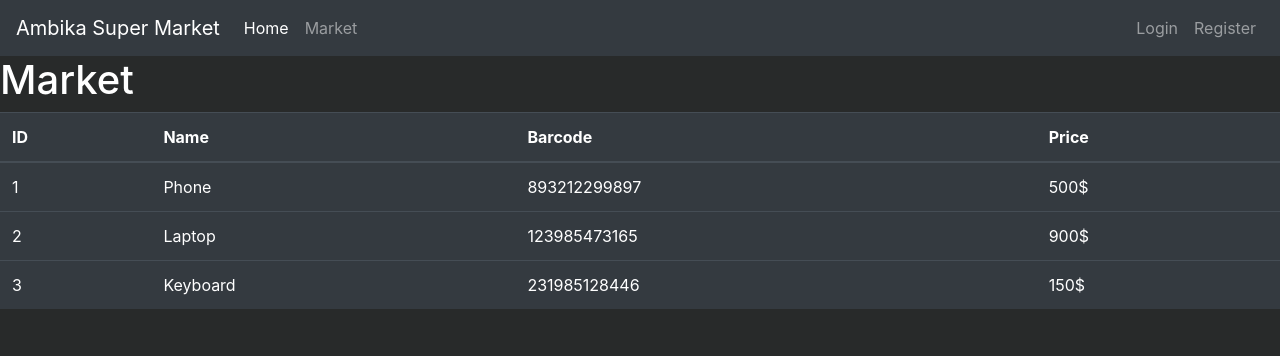
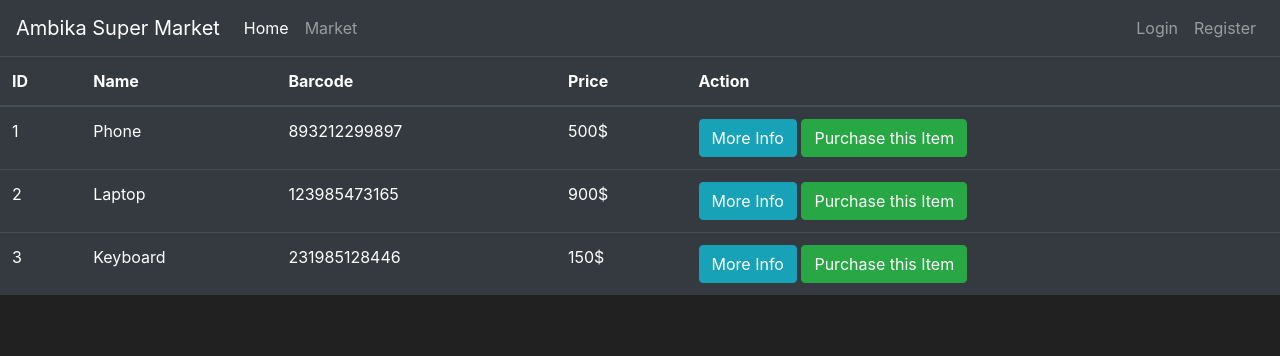
Before and after one commit to manavg005/Flask-Market, a Flask app: page /market in a window 1280 px wide. Shown: the top 356 px of the page. Run offline with Flask 2, Linux system fonts and the light colour scheme; some libraries are stand-ins or nearby versions.

Commit message:
adding db file

```diff
--- a/market.py
+++ b/market.py
@@ -1,7 +1,18 @@
-from flask import Flask
-from flask import render_template
+from flask import Flask, render_template
+from flask_sqlalchemy import SQLAlchemy
 app = Flask(__name__)
+app.config['SQLALCHEMY_DATABASE_URI'] = 'sqlite:///market.db'
+db = SQLAlchemy(app)
 
+class Item(db.Model):
+    id = db.Column(db.Integer(), primary_key=True)
+    name = db.Column(db.String(length=30), nullable=False, unique=True)
+    price = db.Column(db.Integer(), nullable=False)
+    barcode = db.Column(db.String(length=12), nullable=False, unique=True)
+    decription = db.Column(db.String(length=1024), nullable=False, unique=True)
+
+    def __repr__(self):
+        return f'Item{self.name}'
 @app.route('/')
 @app.route('/home')
 def home_page():
@@ -15,4 +26,4 @@ def market_page():
         {'id': 2, 'name': 'Laptop', 'barcode': '123985473165', 'price': 900},
         {'id': 3, 'name': 'Keyboard', 'barcode': '231985128446', 'price': 150}
     ]
-    return render_template('market.html',items=items)
+    return render_template('market.html', items=items)
--- /dev/null
+++ b/templates/base.html
@@ -0,0 +1,60 @@
+<!doctype html>
+<html lang="en">
+   <head>
+      <!-- Required meta tags -->
+      <meta charset="utf-8">
+      <meta name="viewport" content="width=device-width, initial-scale=1, shrink-to-fit=no">
+      <!-- Bootstrap CSS -->
+      <link rel="stylesheet" href="https://cdn.jsdelivr.net/npm/bootstrap@4.5.3/dist/css/bootstrap.min.css" integrity="sha384-TX8t27EcRE3e/ihU7zmQxVncDAy5uIKz4rEkgIXeMed4M0jlfIDPvg6uqKI2xXr2" crossorigin="anonymous">
+      <title>
+          {% block title %}
+
+          {% endblock %}
+      </title>
+   </head>
+   <body>
+      <nav class="navbar navbar-expand-md navbar-dark bg-dark">
+      <a class="navbar-brand" href="#">Ambika Super Market</a>
+            <button class="navbar-toggler" type="button" data-toggle="collapse" data-target="#navbarNav">
+            <span class="navbar-toggler-icon"></span>
+            </button>
+        <div class="collapse navbar-collapse" id="navbarNav">
+            <ul class="navbar-nav mr-auto">
+            <li class="nav-item active">
+                <a class="nav-link" href="{{ url_for('home_page') }}">Home <span class="sr-only">(current)</span></a>
+    </li>
+    <li class="nav-item">
+        <a class="nav-link" href="{{ url_for('market_page') }}">Market</a>
+    </li>
+    </ul>
+    <ul class="navbar-nav">
+        <li class="nav-item">
+        <a class="nav-link" href="#">Login</a>
+        </li>
+    <li class="nav-item">
+        <a class="nav-link" href="#">Register</a>
+    </li>
+</ul>
+      </div>
+    </nav>
+        {% block content %}
+
+        {% endblock %}
+      <!-- Future Content here -->
+
+
+
+      <!-- Optional JavaScript -->
+      <!-- jQuery first, then Popper.js, then Bootstrap JS -->
+      <script src='https://kit.fontawesome.com/a076d05399.js'></script>
+      <script src="https://code.jquery.com/jquery-3.5.1.slim.min.js" integrity="sha384-DfXdz2htPH0lsSSs5nCTpuj/zy4C+OGpamoFVy38MVBnE+IbbVYUew+OrCXaRkfj" crossorigin="anonymous"></script>
+      <script src="https://cdn.jsdelivr.net/npm/popper.js@1.16.1/dist/umd/popper.min.js" integrity="sha384-9/reFTGAW83EW2RDu2S0VKaIzap3H66lZH81PoYlFhbGU+6BZp6G7niu735Sk7lN" crossorigin="anonymous"></script>
+      <script src="https://stackpath.bootstrapcdn.com/bootstrap/4.5.2/js/bootstrap.min.js" integrity="sha384-B4gt1jrGC7Jh4AgTPSdUtOBvfO8shuf57BaghqFfPlYxofvL8/KUEfYiJOMMV+rV" crossorigin="anonymous"></script>
+   </body>
+   <style>
+      body {
+      background-color: #212121;
+      color: white
+      }
+   </style>
+</html>
--- a/templates/market.html
+++ b/templates/market.html
@@ -1,41 +1,9 @@
-<!doctype html>
-<html lang="en">
-  <head>
-    <!-- Required meta tags -->
-    <meta charset="utf-8">
-    <meta name="viewport" content="width=device-width, initial-scale=1, shrink-to-fit=no">
+{% extends 'base.html' %}
+{% block title %}
+    Market
+{% endblock %}
 
-    <!-- Bootstrap CSS -->
-    <link rel="stylesheet" href="https://cdn.jsdelivr.net/npm/bootstrap@4.5.3/dist/css/bootstrap.min.css" integrity="sha384-TX8t27EcRE3e/ihU7zmQxVncDAy5uIKz4rEkgIXeMed4M0jlfIDPvg6uqKI2xXr2" crossorigin="anonymous">
-
-    <title>Market</title>
-  </head>
-  <body>
-    <nav class="navbar navbar-expand-md navbar-dark bg-dark">
-      <a class="navbar-brand" href="#">Ambika Super Market</a>
-            <button class="navbar-toggler" type="button" data-toggle="collapse" data-target="#navbarNav">
-            <span class="navbar-toggler-icon"></span>
-            </button>
-        <div class="collapse navbar-collapse" id="navbarNav">
-            <ul class="navbar-nav mr-auto">
-            <li class="nav-item active">
-                <a class="nav-link" href="#">Home <span class="sr-only">(current)</span></a>
-    </li>
-    <li class="nav-item">
-        <a class="nav-link" href="#">Market</a>
-    </li>
-    </ul>
-    <ul class="navbar-nav">
-        <li class="nav-item">
-        <a class="nav-link" href="#">Login</a>
-        </li>
-    <li class="nav-item">
-        <a class="nav-link" href="#">Register</a>
-    </li>
-</ul>
-      </div>
-    </nav>
-    <h1>Market</h1>
+{% block content %}
     <table class="table table-hover table-dark">
     <thead>
         <tr>
@@ -44,6 +12,7 @@
             <th scope="col">Name</th>
             <th scope="col">Barcode</th>
             <th scope="col">Price</th>
+            <th scope="col">Action</th>
         </tr>
     </thead>
     <tbody>
@@ -54,29 +23,13 @@
                 <td>{{item.name}}</td>
                 <td>{{item.barcode}}</td>
                 <td>{{item.price}}$</td>
+                <td>
+                    <button class="btn btn-outline btn-info">More Info</button>
+                    <button class="btn btn-outline btn-success">Purchase this Item</button>
+                </td>
             </tr>
         {% endfor %}
 
     </tbody>
     </table>
-
-    <!-- Optional JavaScript; choose one of the two! -->
-
-    <!-- Option 1: jQuery and Bootstrap Bundle (includes Popper) -->
-    <script src="https://code.jquery.com/jquery-3.5.1.slim.min.js" integrity="sha384-DfXdz2htPH0lsSSs5nCTpuj/zy4C+OGpamoFVy38MVBnE+IbbVYUew+OrCXaRkfj" crossorigin="anonymous"></script>
-    <script src="https://cdn.jsdelivr.net/npm/bootstrap@4.5.3/dist/js/bootstrap.bundle.min.js" integrity="sha384-ho+j7jyWK8fNQe+A12Hb8AhRq26LrZ/JpcUGGOn+Y7RsweNrtN/tE3MoK7ZeZDyx" crossorigin="anonymous"></script>
-
-    <!-- Option 2: jQuery, Popper.js, and Bootstrap JS
-    <script src="https://code.jquery.com/jquery-3.5.1.slim.min.js" integrity="sha384-DfXdz2htPH0lsSSs5nCTpuj/zy4C+OGpamoFVy38MVBnE+IbbVYUew+OrCXaRkfj" crossorigin="anonymous"></script>
-    <script src="https://cdn.jsdelivr.net/npm/popper.js@1.16.1/dist/umd/popper.min.js" integrity="sha384-9/reFTGAW83EW2RDu2S0VKaIzap3H66lZH81PoYlFhbGU+6BZp6G7niu735Sk7lN" crossorigin="anonymous"></script>
-    <script src="https://cdn.jsdelivr.net/npm/bootstrap@4.5.3/dist/js/bootstrap.min.js" integrity="sha384-w1Q4orYjBQndcko6MimVbzY0tgp4pWB4lZ7lr30WKz0vr/aWKhXdBNmNb5D92v7s" crossorigin="anonymous"></script>
-    -->
-  </body>
-
-  <style>
-      body{
-        background-color:#282A2A;
-        color:white
-      }
-  </style>
-</html>
+{% endblock %}
```
Also changed, not shown: templates/home.html (+7 -58 lines), market.db (added).
